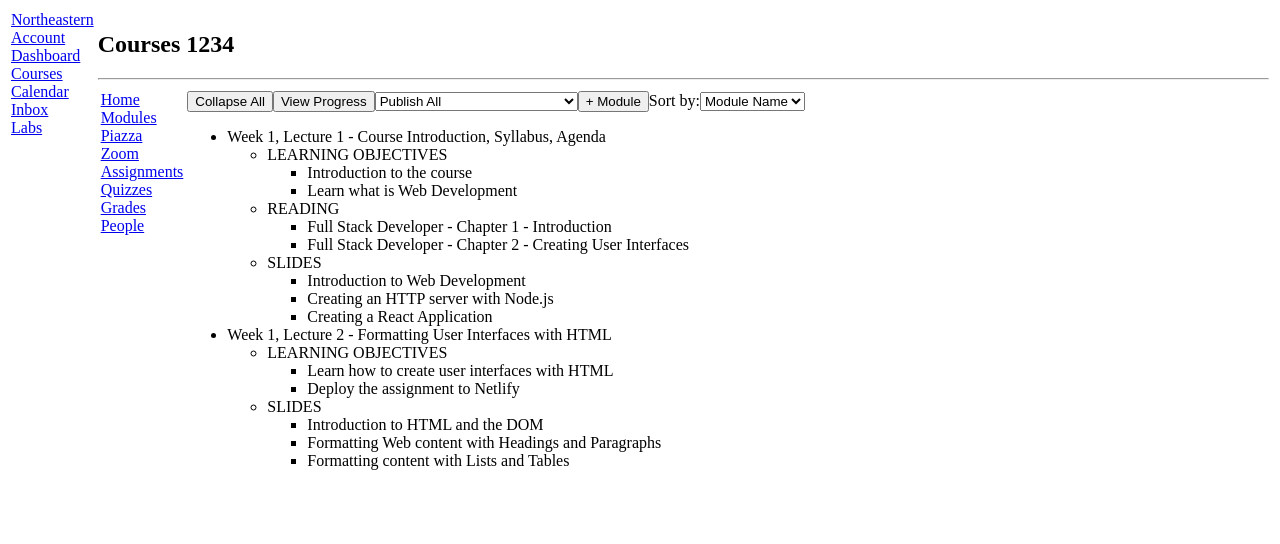
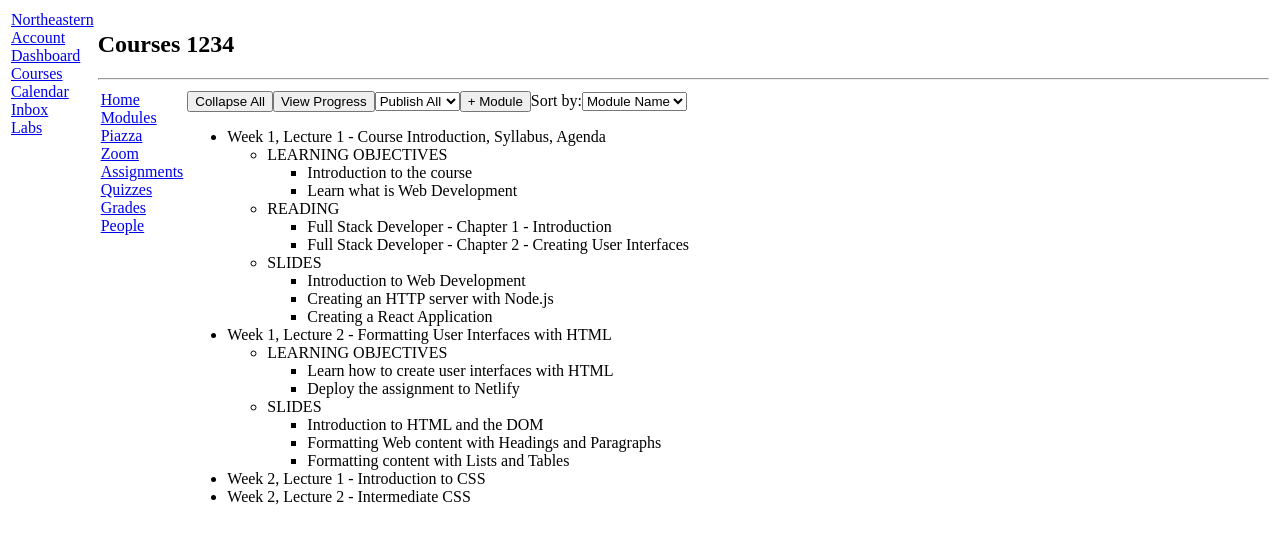
Before and after one commit to Killol392/kambaz-next-js, a Next.js app: page /Courses/1234/Modules in a window 1280 px wide. Shown: the top 544 px of the page. Built offline with nearby package versions, Linux system fonts and the light colour scheme.

Commit message:
Little Change in Publish All Dropdown

```diff
--- a/app/(Kambaz)/Courses/[cid]/Modules/page.tsx
+++ b/app/(Kambaz)/Courses/[cid]/Modules/page.tsx
@@ -7,11 +7,6 @@ export default function Modules() {
         <button id="wd-view-progress">View Progress</button>
         <select id="wd-publish-dropdown" defaultValue="publish-all">
           <option value="publish-all">Publish All</option>
-          <option value="unpublish-all">Unpublish All</option>
-          <option value="publish-all-items">Publish All Modules & Items</option>
-          <option value="unpublish-all-items">
-            Unpublish All Modules & Items
-          </option>
         </select>
         <button id="wd-add-module">+ Module</button>
         <label htmlFor="wd-sort-modules">Sort by:</label>
@@ -97,6 +92,16 @@ export default function Modules() {
             </li>
           </ul>
         </li>
+        <li className="wd-module">
+          <div className="wd-title">
+            Week 2, Lecture 1 - Introduction to CSS
+          </div>
+        </li>
+        <li className="wd-module">
+          <div className="wd-title">
+            Week 2, Lecture 2 - Intermediate CSS
+          </div>
+        </li>
       </ul>
     </div>
   );
```
